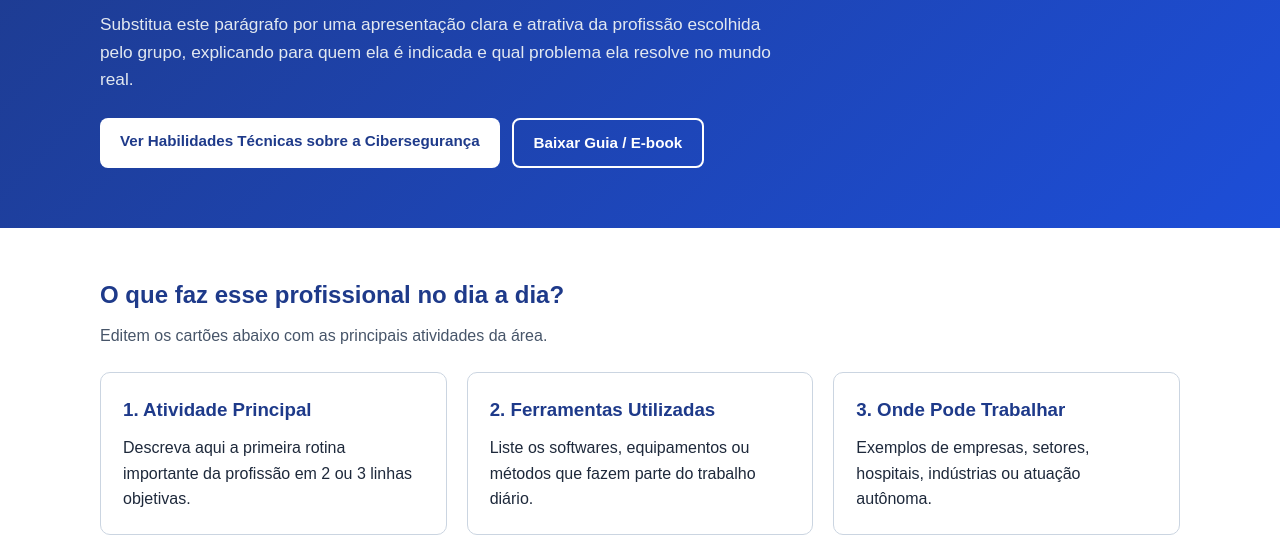
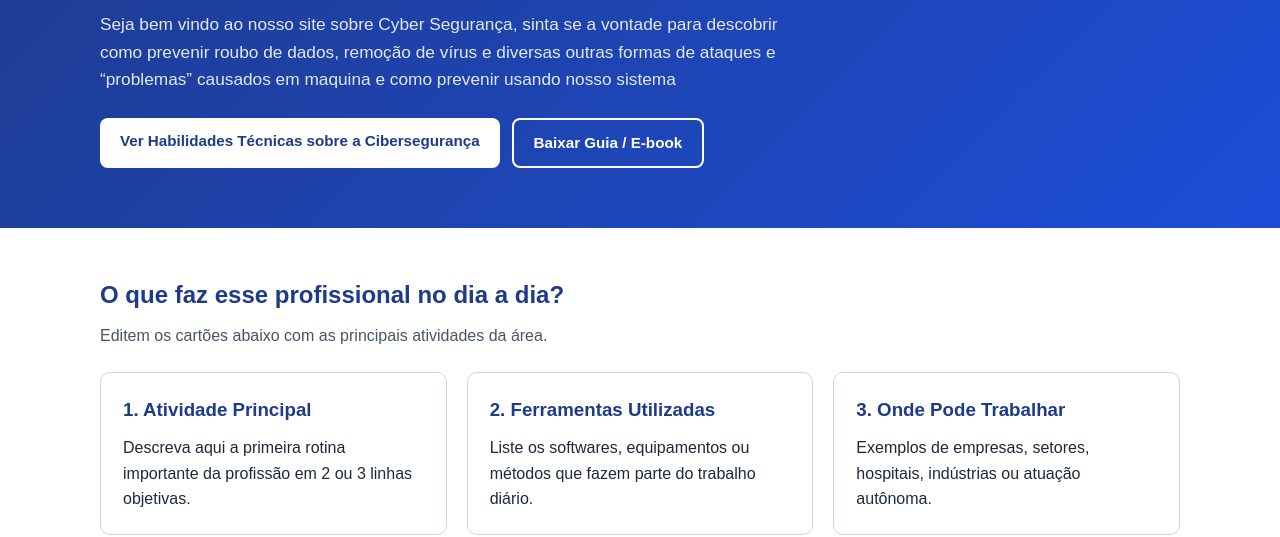
Before and after one commit to gabrields160326-pixel/gabrields160326-pixel.github.io, a plain HTML site: page index.html in a window 1280 px wide. Shown: the part 280-817 px from the top of the page. Drawn offline with Linux system fonts and the light colour scheme.

Commit message:
atualizacao

```diff
--- a/index.html
+++ b/index.html
@@ -33,8 +33,9 @@
         <span class="etiqueta">Guia de Carreira • Projeto Escolar</span>
         <h1>Descubra tudo sobre a carreira de Cibersegurança</h1>
         <p>
-          Substitua este parágrafo por uma apresentação clara e atrativa da profissão escolhida pelo grupo,
-          explicando para quem ela é indicada e qual problema ela resolve no mundo real.
+          Seja bem vindo ao nosso site sobre Cyber Segurança, sinta se a vontade para descobrir
+          como prevenir roubo de dados, remoção de vírus e diversas outras formas de ataques e
+          “problemas” causados em maquina e como prevenir usando nosso sistema
         </p>
         <div class="botoes-hero">
           <a href="pages/habilidades.html" class="btn btn-primario">Ver Habilidades Técnicas sobre a Cibersegurança</a>
```
